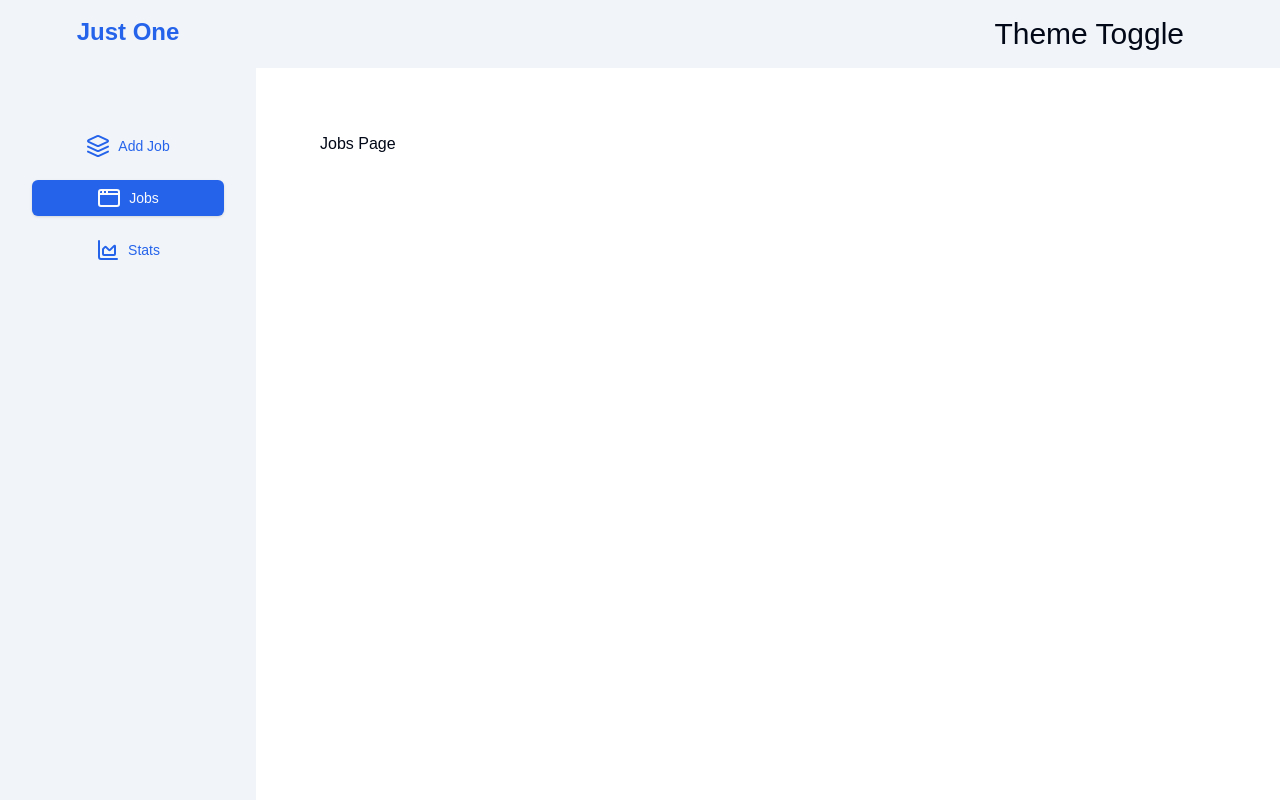
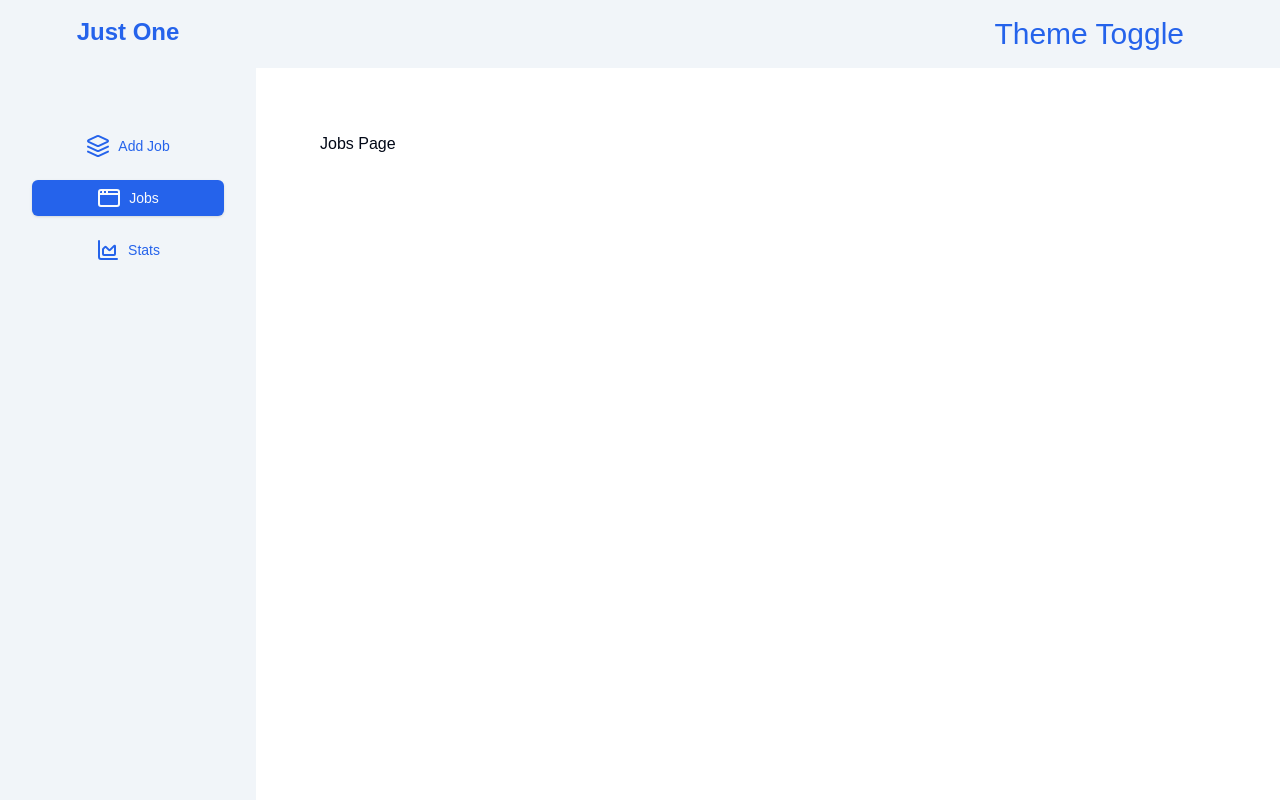
Before and after one commit to mmaustin/job-tracker, a Next.js app in the folder tracker/: page /jobs in a window 1280 px wide. Built offline with nearby package versions, Linux system fonts and the light colour scheme.

Commit message:
Providers file to eventually wrap layout with react query

```diff
--- /dev/null
+++ b/tracker/app/providers.tsx
@@ -0,0 +1,10 @@
+'use client'
+
+function Providers({children}: {children: React.ReactNode}) {
+  return (
+    <>
+      {children}
+    </>
+  )
+}
+export default Providers
--- a/tracker/components/Navbar.tsx
+++ b/tracker/components/Navbar.tsx
@@ -7,7 +7,7 @@ import ThemeToggle from "./ThemeToggle";
 
 const Navbar = () => {
   return (
-    <nav className="bg-muted py-4 sm:px-16 md:px-24 px-4 flex items-center justify-between">
+    <nav className="py-4 sm:px-16 md:px-24 px-4 flex items-center justify-between bg-muted">
       <div className="">
         <LinksDropdown />
       </div>
--- a/tracker/components/ThemeToggle.tsx
+++ b/tracker/components/ThemeToggle.tsx
@@ -3,7 +3,7 @@
 
 const ThemeToggle = () => {
   return (
-    <h2 className="text-3xl">Theme Toggle</h2>
+    <h2 className="text-3xl text-primary">Theme Toggle</h2>
   )
 }
 export default ThemeToggle;
```
